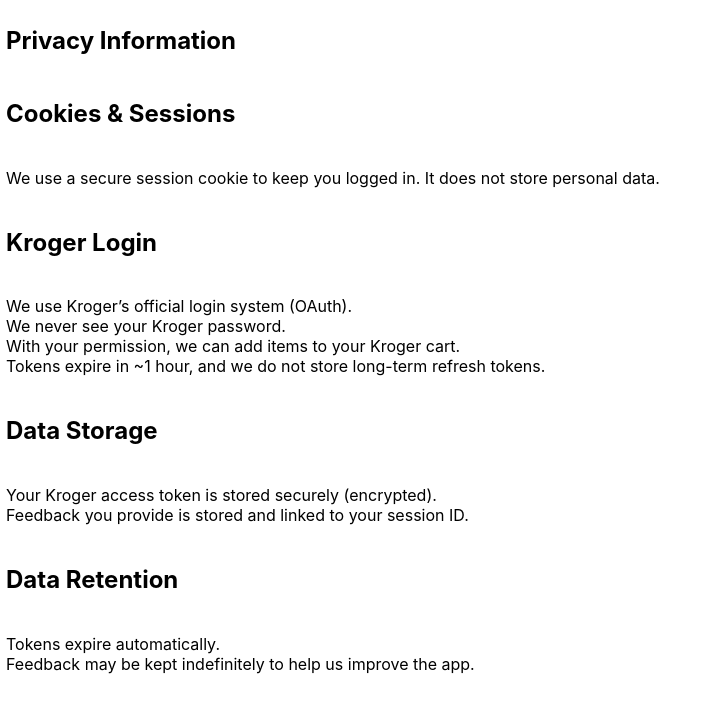
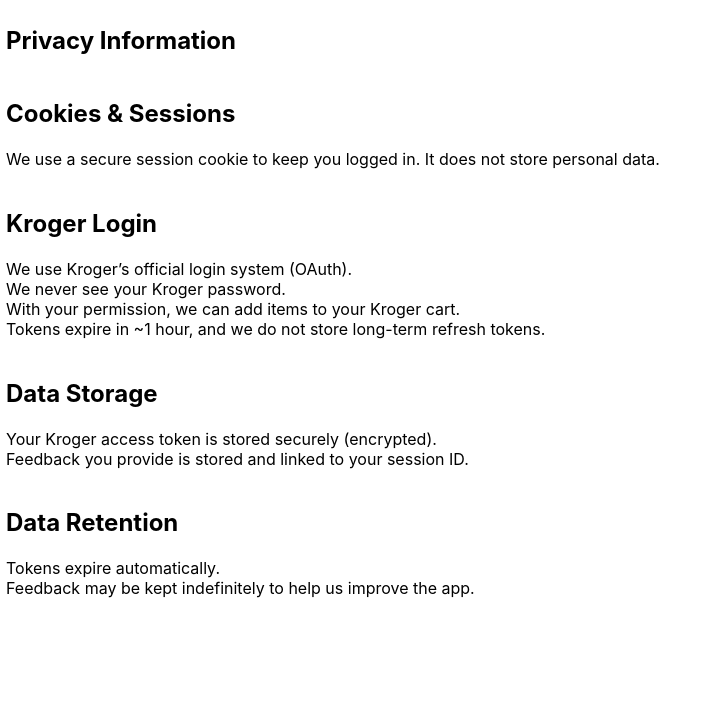
Before and after one commit to maa11235/meal-planner-frontend, a React (Create React App) app: page /privacy in a window 1280 px wide. Shown: the top 712 px of the page, without its empty margins (0-716 px from the left). Built offline with nearby package versions, Linux system fonts and the light colour scheme.

Commit message:
more spacing updates to Privacy notice

```diff
--- a/src/components/PrivacyNotice.js
+++ b/src/components/PrivacyNotice.js
@@ -8,22 +8,22 @@ export default function PrivacyNotice() {
       <VStack align="start" spacing={4}>
         <Heading size="lg">Privacy Information</Heading>
 
-        <Heading size="md">Cookies & Sessions</Heading>
+        <Heading size="md" mb={1}>Cookies & Sessions</Heading>
         <Text>
           We use a secure session cookie to keep you logged in. It does not store personal data.
         </Text>
 
-        <Heading size="md">Kroger Login</Heading>
+        <Heading size="md" mb={1}>Kroger Login</Heading>
         <Text>We use Kroger’s official login system (OAuth).
         <br />We never see your Kroger password.
         <br />With your permission, we can add items to your Kroger cart.
         <br />Tokens expire in ~1 hour, and we do not store long-term refresh tokens.</Text>
 
-        <Heading size="md">Data Storage</Heading>
+        <Heading size="md" mb={1}>Data Storage</Heading>
         <Text>Your Kroger access token is stored securely (encrypted).
         <br />Feedback you provide is stored and linked to your session ID.</Text>
 
-        <Heading size="md">Data Retention</Heading>
+        <Heading size="md" mb={1}>Data Retention</Heading>
         <Text>Tokens expire automatically.
         <br />Feedback may be kept indefinitely to help us improve the app.</Text>
       </VStack>
```
